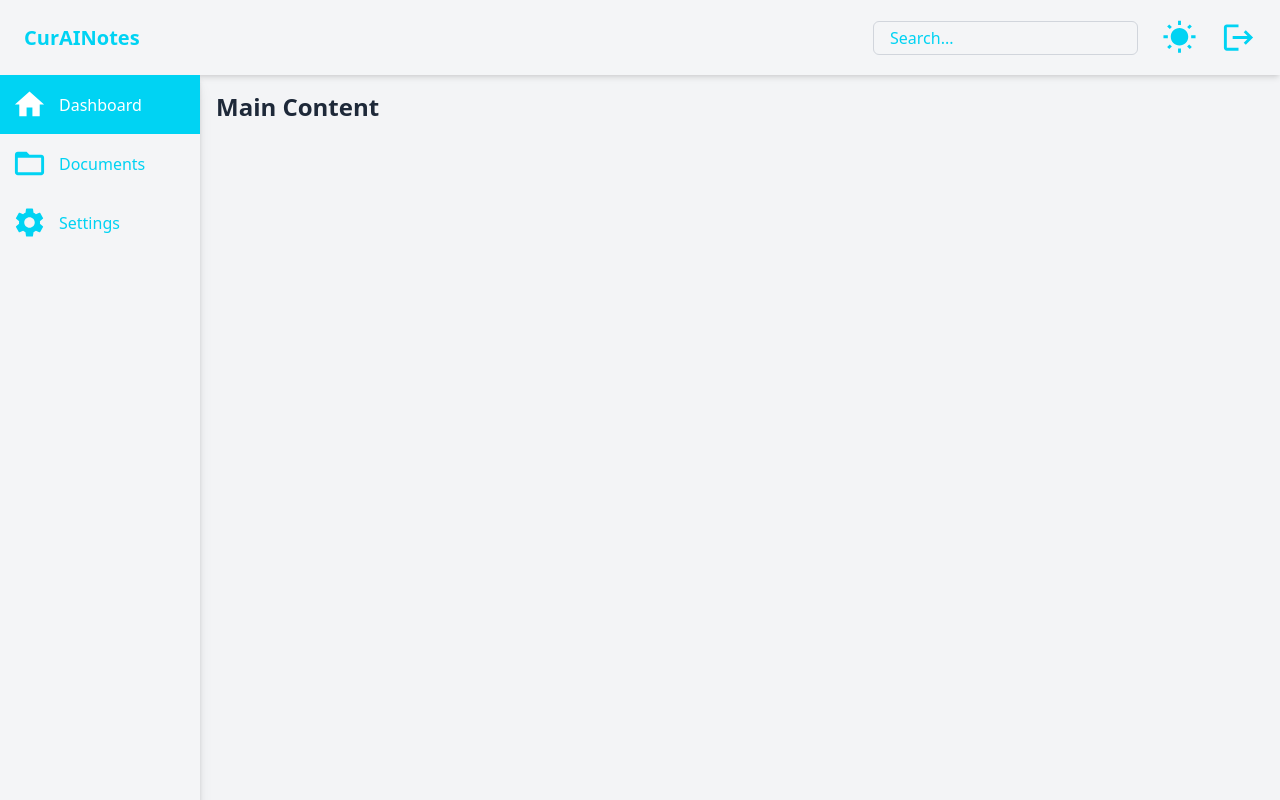
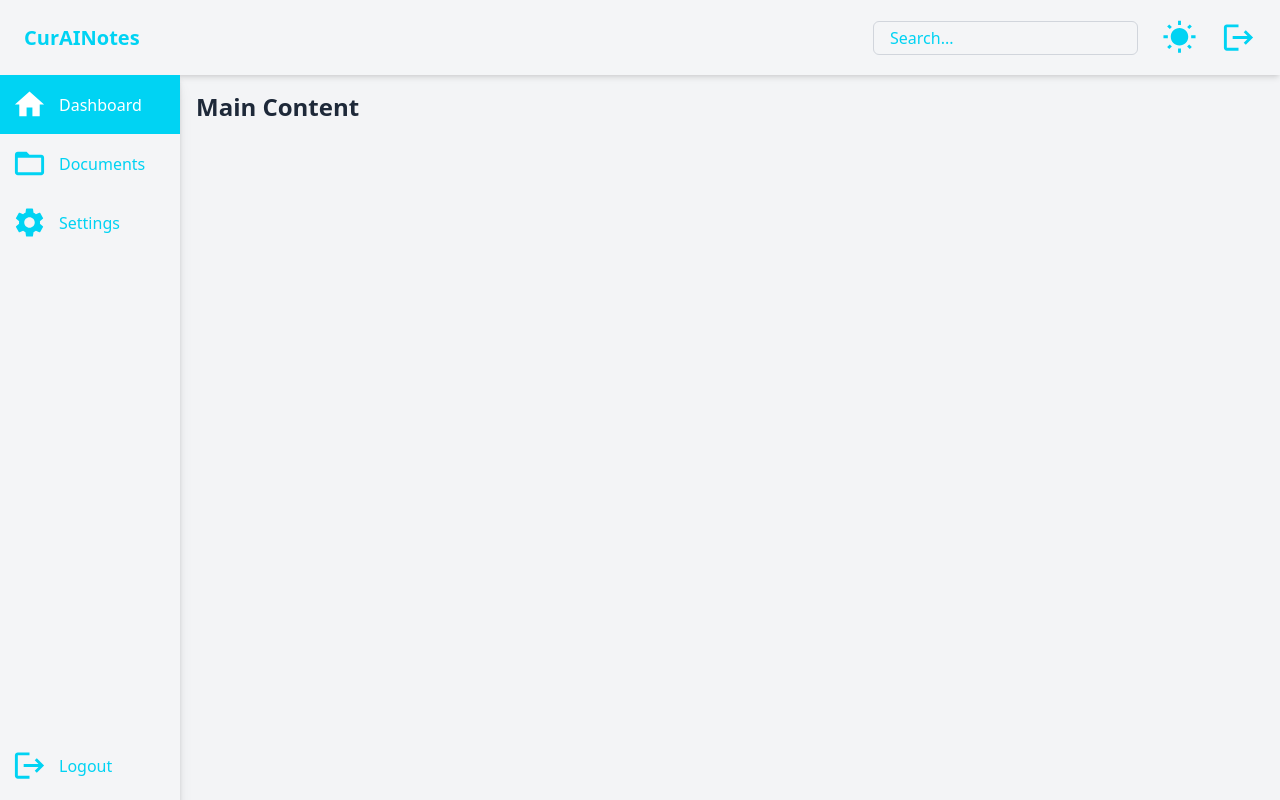
Before and after one commit to Markus-Scl/CuraiNotes, a React (Vite) app in the folder my-project/: page /home in a window 1280 px wide. Built offline with nearby package versions, Linux system fonts and the light colour scheme.

Commit message:
logout bottom left and added hover depending on different themes

```diff
--- a/my-project/src/components/ThemeToggle.tsx
+++ b/my-project/src/components/ThemeToggle.tsx
@@ -17,8 +17,6 @@ export default function ThemeToggle() {
 	}, [isDark]);
 
 	return (
-		<IconButton onClick={() => setIsDark(!isDark)} className="text-cyan-400 dark:text-white">
-			{isDark ? <NightlightRound fontSize="large" className="text-cyan-400" /> : <WbSunny fontSize="large" className="text-cyan-400" />}
-		</IconButton>
+		<IconButton onClick={() => setIsDark(!isDark)}>{isDark ? <NightlightRound fontSize="large" className="text-cyan-400" /> : <WbSunny fontSize="large" className="text-cyan-400" />}</IconButton>
 	);
 }
--- a/my-project/src/pages/Main/MainPage.tsx
+++ b/my-project/src/pages/Main/MainPage.tsx
@@ -11,7 +11,7 @@ export default function MainPage() {
 
 			{/* Flex container for sidebar and main content */}
 			<div className="flex flex-1">
-				<div className="w-1/8 min-w-[200px] shadow-md dark:bg-gray-800">
+				<div className="w-1/8 min-w-[180px] shadow-md dark:bg-gray-800">
 					<SideNavBar />
 				</div>
 
--- a/my-project/src/pages/Main/components/SideNavBar.tsx
+++ b/my-project/src/pages/Main/components/SideNavBar.tsx
@@ -1,40 +1,45 @@
-import {Home, FolderOpen, Settings} from '@mui/icons-material';
+import {Home, FolderOpen, Settings, Logout} from '@mui/icons-material';
 import {useState} from 'react';
+import {useNavigate} from 'react-router-dom';
 
 export default function SideNavBar() {
 	const [active, setActive] = useState('Dashboard');
+	const navigate = useNavigate();
 
 	return (
-		<div className="h-screen bg-white/10 shadow-lg flex flex-col text-white w-full">
-			{/* Navigation Links */}
-			<nav className="flex flex-col w-full">
+		<nav className="h-screen bg-white/10 shadow-lg text-white w-full flex flex-col relative">
 			<a
-					href="#"
 				onClick={() => setActive('Dashboard')}
-					className={`flex items-center space-x-3 p-3 transition w-full
-		                ${active === 'Dashboard' ? 'bg-cyan-400 text-white' : ' text-cyan-400 hover:bg-gray-200 dark:hover:bg-gray-600'}`}>
+				className={`flex items-center space-x-3 p-3 transition w-full cursor-pointer
+                            ${active === 'Dashboard' ? 'bg-cyan-400 text-white' : 'text-cyan-400 hover:bg-gray-200 dark:hover:bg-gray-600'}`}>
 				<Home fontSize="large" />
 				<span>Dashboard</span>
 			</a>
 
 			<a
-					href="#"
 				onClick={() => setActive('Documents')}
-					className={`flex items-center space-x-3 p-3 transition w-full
+				className={`flex items-center space-x-3 p-3 transition w-full cursor-pointer
                             ${active === 'Documents' ? 'bg-cyan-400 text-white' : 'bg-transparent text-cyan-400 hover:bg-gray-200 dark:hover:bg-gray-600'}`}>
 				<FolderOpen fontSize="large" />
 				<span>Documents</span>
 			</a>
 
 			<a
-					href="#"
 				onClick={() => setActive('Settings')}
-					className={`flex items-center space-x-3 p-3 transition w-full
+				className={`flex items-center space-x-3 p-3 transition w-full cursor-pointer
                             ${active === 'Settings' ? 'bg-cyan-400 text-white' : 'bg-transparent text-cyan-400 hover:bg-gray-200 dark:hover:bg-gray-600'}`}>
 				<Settings fontSize="large" />
 				<span>Settings</span>
 			</a>
+			<div className="bottom-20 absolute w-full">
+				<a
+					onClick={() => navigate('/login')}
+					className={`flex items-center space-x-3 p-3 transition w-full cursor-pointer
+                            ${active === 'Logout' ? 'bg-cyan-400 text-white' : 'bg-transparent text-cyan-400 hover:bg-gray-200 dark:hover:bg-gray-600'}`}>
+					<Logout fontSize="large" className="text-cyan-400" />
+					<span>Logout</span>
+				</a>
+			</div>
 		</nav>
-		</div>
 	);
 }
--- a/my-project/src/pages/Main/components/TopNavBar.tsx
+++ b/my-project/src/pages/Main/components/TopNavBar.tsx
@@ -8,7 +8,9 @@ export default function TopNavBar() {
 		<div className="w-full bg-white/10 shadow-md py-3 px-6 flex items-center justify-between">
 			{/* Logo */}
 			<div className="flex items-center">
-				<h1 className="text-xl font-bold text-cyan-400 dark:text-white">CurAINotes</h1>
+				<h1 className="text-xl font-bold text-cyan-400  cursor-pointer" onClick={() => navigate('/home')}>
+					CurAINotes
+				</h1>
 			</div>
 
 			{/* Right Side (Search, Theme Toggle & Logout) */}
@@ -19,7 +21,7 @@ export default function TopNavBar() {
 					className="py-1 px-4 rounded-md text-cyan-400 dark:bg-gray-800 dark:text-cyan-400 placeholder-cyan-400 dark:placeholder-cyan-400 border border-gray-300 dark:border-gray-700 focus:outline-none focus:ring-2 focus:ring-cyan-400 focus:border-cyan-400 mr-4"
 				/>
 				<ThemeToggle />
-				<a href="#" className="text-cyan-400 hover:text-cyan-600 transition ml-4">
+				<a href="login" className="text-cyan-400 hover:text-cyan-600 transition ml-4">
 					<Logout fontSize="large" className="text-cyan-400" onClick={() => navigate('/login')} />
 				</a>
 			</div>
```
Lines whose indentation alone changed are shown as unchanged.
